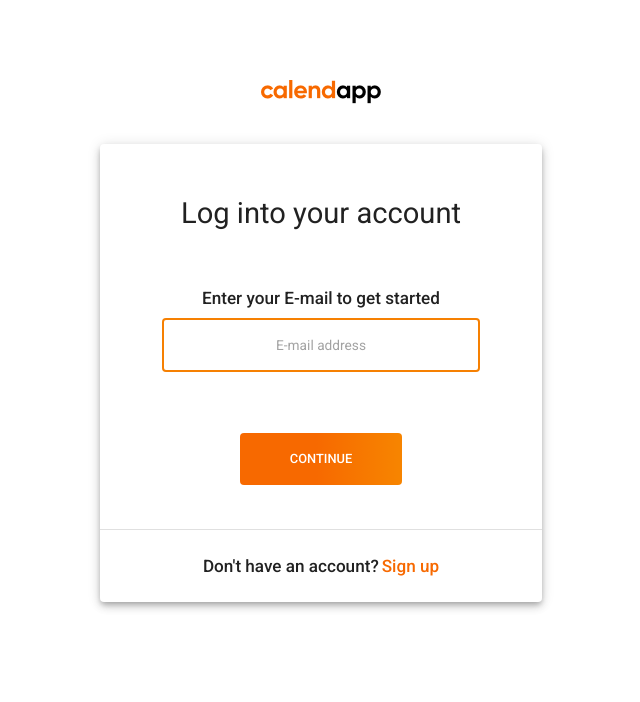
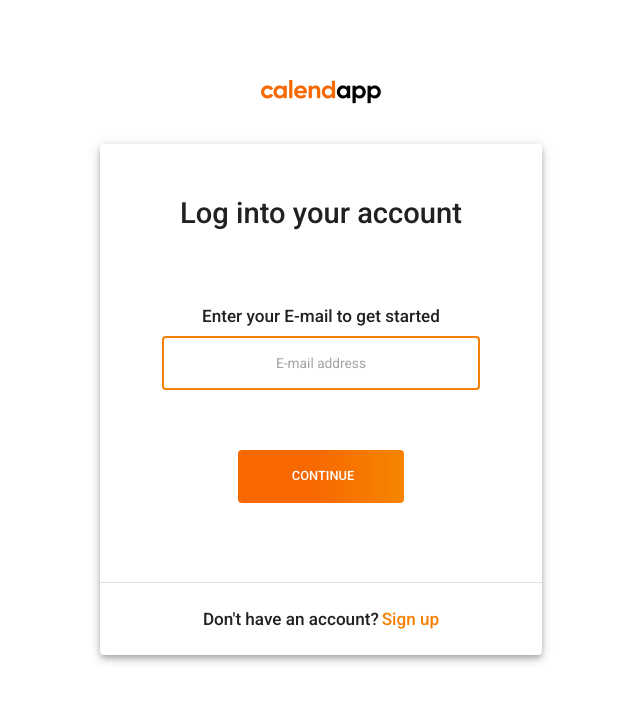
Before and after one commit to hatchways/team-yugioh, a React (Create React App) app in the folder client/: page /login in a window 1280 px wide. Shown: the top 702 px of the page, without its empty margins (319-959 px from the left). Built offline with nearby package versions, Linux system fonts and the light colour scheme.

Commit message:
finished login page

```diff
--- a/client/src/pages/Login.js
+++ b/client/src/pages/Login.js
@@ -1,4 +1,4 @@
-import React from "react";
+import React, {useState} from "react";
 import Button from "@material-ui/core/Button";
 import TextField from "@material-ui/core/TextField";
 import Container from "@material-ui/core/Container";
@@ -7,7 +7,8 @@ import logo from "../assets/logo.png";
 import { makeStyles } from "@material-ui/core/styles";
 import Typography from "@material-ui/core/Typography";
 import Divider from "@material-ui/core/Divider";
-import { Link } from 'react-router-dom';
+import { Link } from "react-router-dom";
+import googleLogo from "../assets/googlesvg1.svg";
 
 const useStyles = makeStyles(theme => ({
   root: {
@@ -38,23 +39,24 @@ const useStyles = makeStyles(theme => ({
     margin: theme.spacing(3, 0, 2)
   },
   button: {
-    background:
-      "linear-gradient(270deg, rgba(247,132,0,1) 2%, rgba(247,105,0,1) 53%)",
+    background:theme.palette.primary.button,
     color: "white",
     padding: "15px 50px 15px 50px",
-    marginTop: "15%"
+    marginTop: "15%",
+    marginBottom:"10%"
+
   },
   link: {
     marginLeft: 3,
-    color: "#f76900",
-    textDecoration:"none"
+    color: theme.palette.primary.main,
+    textDecoration: "none"
   },
   paper: {
     width: "80%",
     margin: "auto"
   },
   formInput: {
-    marginTop: "15%",
+    marginTop: "20%",
     width: "90%"
   },
   formLabel: {
@@ -64,9 +66,23 @@ const useStyles = makeStyles(theme => ({
 }));
 
 const LogInPage = () => {
+  const classes = useStyles();
+  const [email, setEmail]=useState(null);
+  //welcomeMsg is true if use has entered an email and pressed continue button
+  const [welcomeMsg, showWelcome]=useState(false);
 
+  const handleClick=(event)=>{
+    event.preventDefault();
+    //cehck if user has entered an email
+    if(email){
+      showWelcome(true);
+    }
+  };
 
-  const classes = useStyles();
+  const handleChange=(event)=>{
+    setEmail(event.target.value);
+    console.log(email);
+  }
 
   return (
     <Container
@@ -77,8 +93,11 @@ const LogInPage = () => {
     >
       <img src={logo} alt="company logo" className={classes.logo} />
       <Paper elevation={5} className={classes.paper}>
-        <div className={classes.formMain}>
-          <Typography variant="h4">Log into your account</Typography>
+        <form className={classes.formMain} onSubmit={handleClick}>
+          <Typography variant="h4">
+            {welcomeMsg?<span style={{display:"flex",flexDirection:"column", textAlign:"center"}}><span>{`Welcome back,`}</span><span>{email}</span></span>:`Log into your account`}
+          </Typography>
+          {welcomeMsg?null:
           <div className={classes.formInput}>
             <Typography variant="h6" className={classes.formLabel}>
               Enter your E-mail to get started
@@ -95,17 +114,21 @@ const LogInPage = () => {
               autoFocus
               style={{ textAlign: "center" }}
               inputProps={{ min: 0, style: { textAlign: "center" } }}
+              onChange={handleChange}
             />
           </div>
-          <Button size="large" className={classes.button}>
-            Continue
+          }
+          <Button size="large" className={classes.button} onClick={handleClick} startIcon>
+            {welcomeMsg?(<span style={{marginLeft:"20px"}}><img src={googleLogo} style={{position:"absolute", left:45, top:14}}/>Login with Google</span>):"Continue"}
           </Button>
-        </div>
+        </form>
         <Divider />
         <div className={classes.footer}>
           <Typography variant="h6">
             {`Don't have an account?`}
-            <Link className={classes.link} to="#">Sign up</Link>
+            <Link className={classes.link} to="#">
+              Sign up
+            </Link>
           </Typography>
         </div>
       </Paper>
--- a/client/src/themes/theme.js
+++ b/client/src/themes/theme.js
@@ -7,8 +7,15 @@ export const theme = createMuiTheme({
     h1: {
       // could customize the h1 variant as well
     },
+    h4: {
+      fontWeight: 500
+    }
   },
   palette: {
-    primary: { main: "#f68002" },
-  },
+    primary: {
+      main: "#f68002",
+      button:
+        "linear-gradient(270deg, rgba(247,132,0,1) 2%, rgba(247,105,0,1) 53%)"
+    }
+  }
 });
```
Also changed, not shown: client/package.json (+6 -2 lines), client/src/assets/googlesvg1.svg (added), 1 other file (tests, documents, lock files or other folders).
